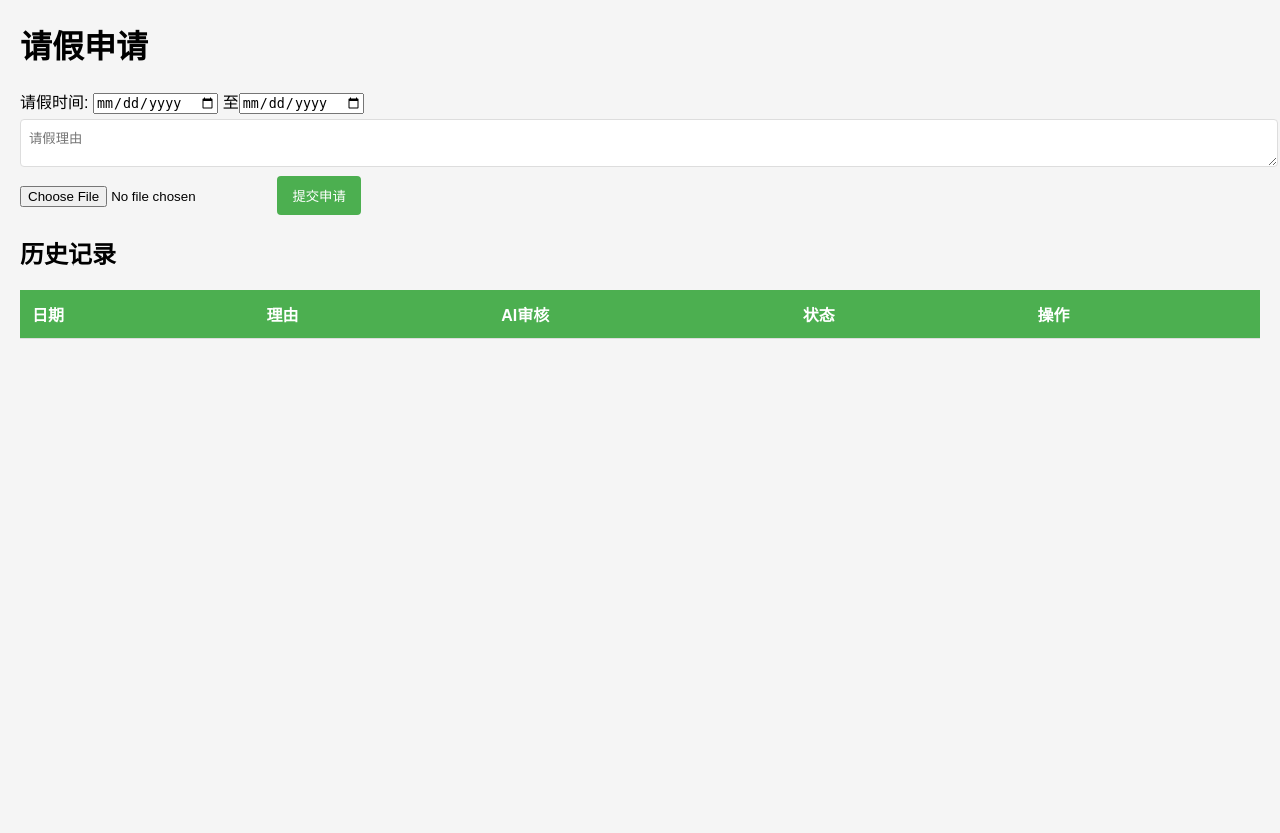
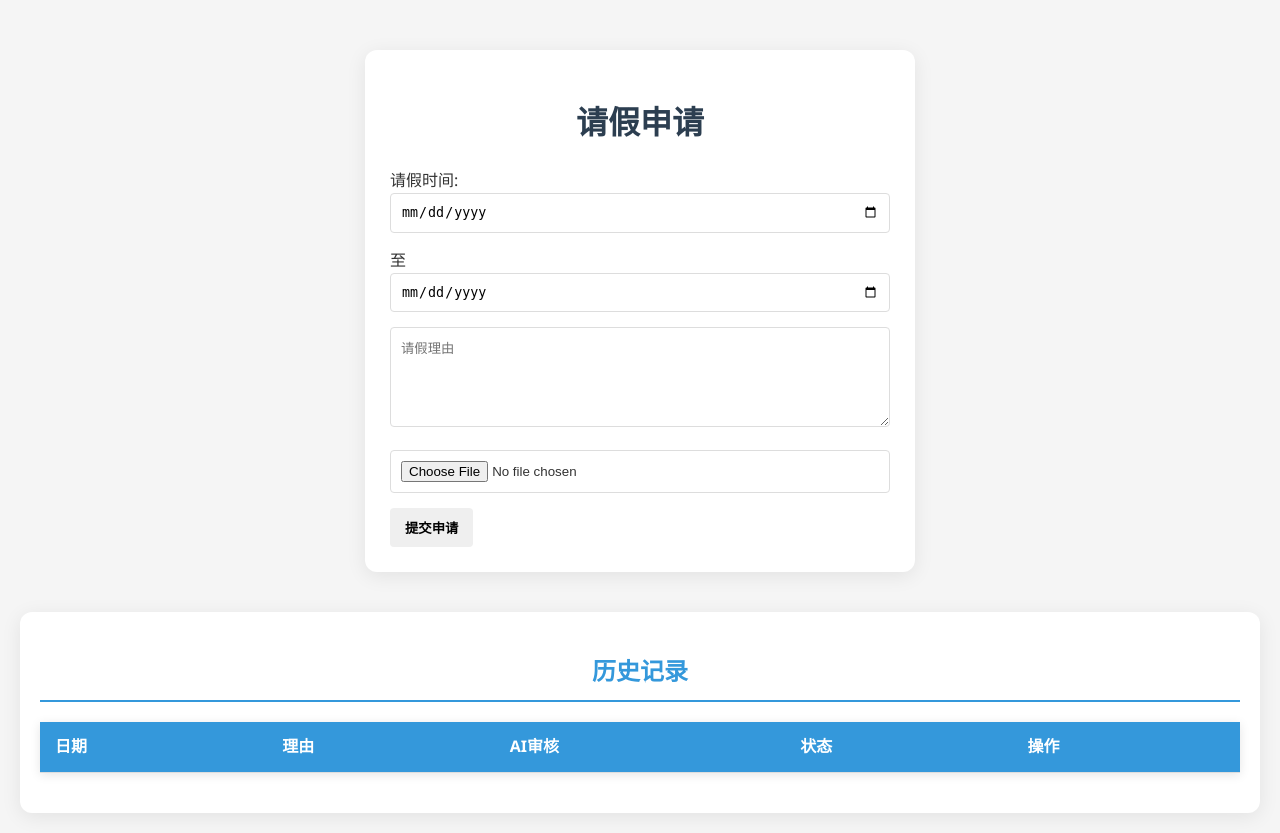
Before and after one commit to GZXai/Student-Leave-Management-System, a Flask app: page /student in a window 1280 px wide. Before the commit the page ends 339 px from the top, so only its background shows below. Run offline with Flask 3, Linux system fonts and the light colour scheme; the visitor is signed in with stand-in values (Sample User, id 1); lists and menus that the app fills with data are empty.

Commit message:
初步美化前端

```diff
--- a/static/style.css
+++ b/static/style.css
@@ -1,100 +1,217 @@
+/* 基础样式 */
 body {
-    font-family: Arial, sans-serif;
-    margin: 20px;
+    font-family: 'Segoe UI', Tahoma, Geneva, Verdana, sans-serif;
+    line-height: 1.6;
+    color: #333;
     background-color: #f5f5f5;
+    margin: 0;
+    padding: 20px;
 }
 
-.login-container {
-    width: 300px;
-    margin: 100px auto;
-    padding: 20px;
+/* 容器样式 */
+.login-container, .form-container {
+    max-width: 500px;
+    margin: 30px auto;
+    padding: 25px;
     background: white;
-    border-radius: 8px;
-    box-shadow: 0 0 10px rgba(0,0,0,0.1);
+    border-radius: 12px;
+    box-shadow: 0 4px 20px rgba(0,0,0,0.08);
+    transition: transform 0.3s, box-shadow 0.3s;
 }
 
-input[type="text"],
-input[type="password"],
-textarea {
-    width: 100%;
-    padding: 8px;
-    margin: 5px 0;
-    border: 1px solid #ddd;
-    border-radius: 4px;
+.login-container:hover, .form-container:hover {
+    transform: translateY(-5px);
+    box-shadow: 0 8px 25px rgba(0,0,0,0.12);
 }
 
-button {
-    background-color: #4CAF50;
-    color: white;
-    padding: 10px 15px;
-    border: none;
-    border-radius: 4px;
-    cursor: pointer;
+/* 标题样式 */
+h1, h2 {
+    color: #2c3e50;
+    margin-bottom: 20px;
+    text-align: center;
 }
 
+/* 表格样式 */
 table {
     width: 100%;
     border-collapse: collapse;
-    margin-top: 20px;
+    margin: 20px 0;
+    background: white;
+    box-shadow: 0 2px 10px rgba(0,0,0,0.1);
 }
 
 th, td {
-    padding: 12px;
+    padding: 12px 15px;
     text-align: left;
     border-bottom: 1px solid #ddd;
 }
 
 th {
-    background-color: #4CAF50;
+    background-color: #3498db;
     color: white;
 }
 
+tr:hover {
+    background-color: #f5f5f5;
+}
+
+/* 按钮样式 */
+button, .approve-btn, .reject-btn, .logout-btn {
+    padding: 10px 15px;
+    border: none;
+    border-radius: 4px;
+    cursor: pointer;
+    font-weight: bold;
+    transition: all 0.3s;
+}
+
+.approve-btn, .reject-btn {
+    display: inline-block;
+    white-space: nowrap;
+    margin: 5px;
+    padding: 8px 12px;
+    min-width: 60px;
+    text-align: center;
+}
+
+.logout-btn {
+    background: linear-gradient(135deg, #34495e, #2c3e50);
+    color: white;
+    float: right;
+}
+
+button:hover, .approve-btn:hover, .reject-btn:hover, .logout-btn:hover {
+    opacity: 0.9;
+    transform: translateY(-2px);
+}
+
+/* 表单元素 */
+input, textarea, select {
+    width: 100%;
+    padding: 10px;
+    margin-bottom: 15px;
+    border: 1px solid #ddd;
+    border-radius: 4px;
+    box-sizing: border-box;
+}
+
+textarea {
+    min-height: 100px;
+    resize: vertical;
+}
+
+/* 特殊状态 */
 .ai-valid {
-    color: green;
-    font-weight: bold;
+    color: #27ae60;
 }
 
 .ai-invalid {
-    color: red;
-    font-weight: bold;
-}
-
-.approve-btn {
-    background-color: #4CAF50;
-    padding: 5px 10px;
-    margin-right: 5px;
-}
-
-.reject-btn {
-    background-color: #f44336;
-    padding: 5px 10px;
-}
-
-.logout-btn {
-    float: right;
-    text-decoration: none;
-    color: white;
-    background: #666;
-    padding: 8px 12px;
-    border-radius: 4px;
-}
-
-.error-message {
-    color: red;
-    margin-top: 10px;
+    color: #c0392b;
 }
 
 .comment {
     background-color: #f8f9fa;
-    padding: 8px;
+    padding: 10px;
+    border-left: 3px solid #3498db;
     margin: 5px 0;
-    border-radius: 4px;
-    font-size: 0.9em;
-    color: #555;
 }
 
-.disabled-link {
-    color: #999;
-    cursor: not-allowed;
-    text-decoration: none;
+.attachment {
+    margin: 5px 0;
 }
+
+.error-message {
+    color: #e74c3c;
+    text-align: center;
+    margin-top: 15px;
+}
+
+/* 响应式设计 */
+@media (max-width: 768px) {
+    body {
+        padding: 10px;
+    }
+
+    table {
+        display: block;
+        overflow-x: auto;
+        white-space: nowrap;
+    }
+
+    th, td {
+        min-width: 120px;
+    }
+}
+table td:nth-child(5) {
+    min-width: 200px;
+}
+table td:nth-child(6) {
+    min-width: 150px;
+}
+
+.loading {
+    display: inline-block;
+    width: 20px;
+    height: 20px;
+    border: 3px solid rgba(52, 152, 219, 0.3);
+    border-radius: 50%;
+    border-top-color: #3498db;
+    animation: spin 1s ease-in-out infinite;
+}
+
+@keyframes spin {
+    to { transform: rotate(360deg); }
+}
+
+
+/* 历史记录表格样式 */
+.history-container {
+    margin-top: 40px;
+    background: white;
+    border-radius: 12px;
+    box-shadow: 0 4px 20px rgba(0,0,0,0.08);
+    padding: 20px;
+}
+
+.history-container h2 {
+    color: #3498db;
+    border-bottom: 2px solid #3498db;
+    padding-bottom: 10px;
+    margin-bottom: 20px;
+}
+
+/* 表格行交替颜色 */
+table tr:nth-child(even) {
+    background-color: #f9f9f9;
+}
+
+/* 状态标签样式 */
+.status-label {
+    display: inline-block;
+    padding: 3px 8px;
+    border-radius: 12px;
+    font-size: 0.85em;
+    font-weight: bold;
+}
+
+.status-approved {
+    background-color: #e8f5e9;
+    color: #2e7d32;
+}
+
+.status-pending {
+    background-color: #fff8e1;
+    color: #ff8f00;
+}
+
+.status-rejected {
+    background-color: #ffebee;
+    color: #c62828;
+}
+
+/* 操作按钮组 */
+.action-buttons {
+    display: flex;
+    gap: 8px;
+    flex-wrap: wrap;
+}
--- a/templates/student.html
+++ b/templates/student.html
@@ -3,17 +3,27 @@
 <head>
     <title>学生请假系统</title>
     <link rel="stylesheet" href="/static/style.css">
+    <meta name="viewport" content="width=device-width, initial-scale=1.0">
 </head>
 <body>
+    <div class="form-container">
         <h1>请假申请</h1>
         <form method="post" enctype="multipart/form-data">
-        <label>请假时间: <input type="date" name="start_date" required></label>
-        <label>至<input type="date" name="end_date" required></label>
+            <div class="form-group">
+                <label>请假时间:
+                    <input type="date" name="start_date" required>
+                </label>
+                <label>至
+                    <input type="date" name="end_date" required>
+                </label>
+            </div>
             <textarea name="reason" placeholder="请假理由" required></textarea>
             <input type="file" name="attachment">
-        <button type="submit">提交申请</button>
+            <button type="submit" class="submit-btn">提交申请</button>
         </form>
+    </div>
 
+    <div class="history-container">
         <h2>历史记录</h2>
         <table>
             <tr>
@@ -53,5 +63,6 @@
             {% endif %}
             {% endfor %}
         </table>
+    </div>
 </body>
 </html>
--- a/templates/teacher.html
+++ b/templates/teacher.html
@@ -3,10 +3,14 @@
 <head>
     <title>教师审批</title>
     <link rel="stylesheet" href="/static/style.css">
+    <meta name="viewport" content="width=device-width, initial-scale=1.0">
 </head>
 <body>
+    <div class="container">
         <h1>待审批请假申请</h1>
         <a href="/logout" class="logout-btn">退出登录</a>
+
+        <div class="table-responsive">
             <table>
                 <tr>
                     <th>学生ID</th>
@@ -44,5 +48,7 @@
                 </tr>
                 {% endfor %}
             </table>
+        </div>
+    </div>
 </body>
 </html>
```
Lines whose indentation alone changed are shown as unchanged.
